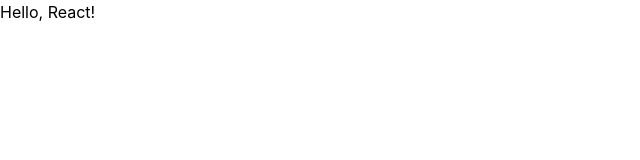
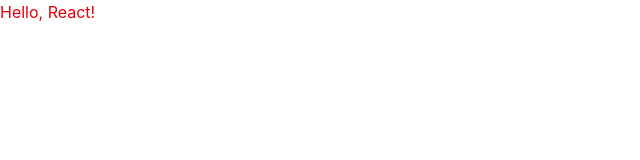
Before and after one commit to mpho09/Mini_Spreadsheet, a React (Vite) app in the folder Mini_Spreadsheet/: page / in a window 1280 px wide. Shown: the top 160 px of the page, without its empty margins (0-640 px from the left). Built offline with nearby package versions, Linux system fonts and the light colour scheme.

Commit message:
added a red className in App.jsx

```diff
--- a/Mini_Spreadsheet/src/App.jsx
+++ b/Mini_Spreadsheet/src/App.jsx
@@ -3,7 +3,7 @@ import { useState } from 'react'
 function App() {
   return (
     <div>
-      <h1>Hello, React!</h1>
+      <h1 className='text-red-600'>Hello, React!</h1>
     </div>
 
   )
```
